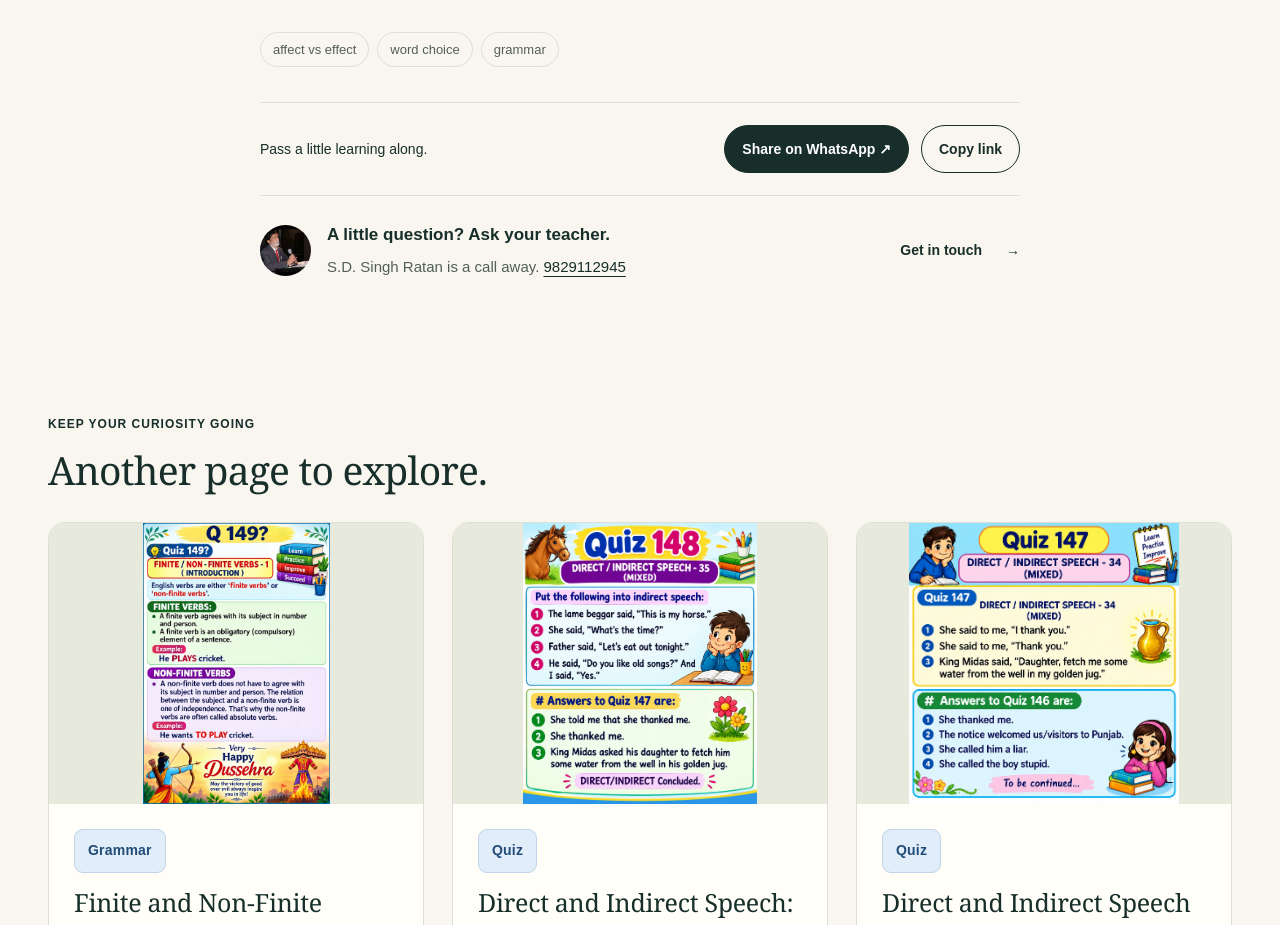
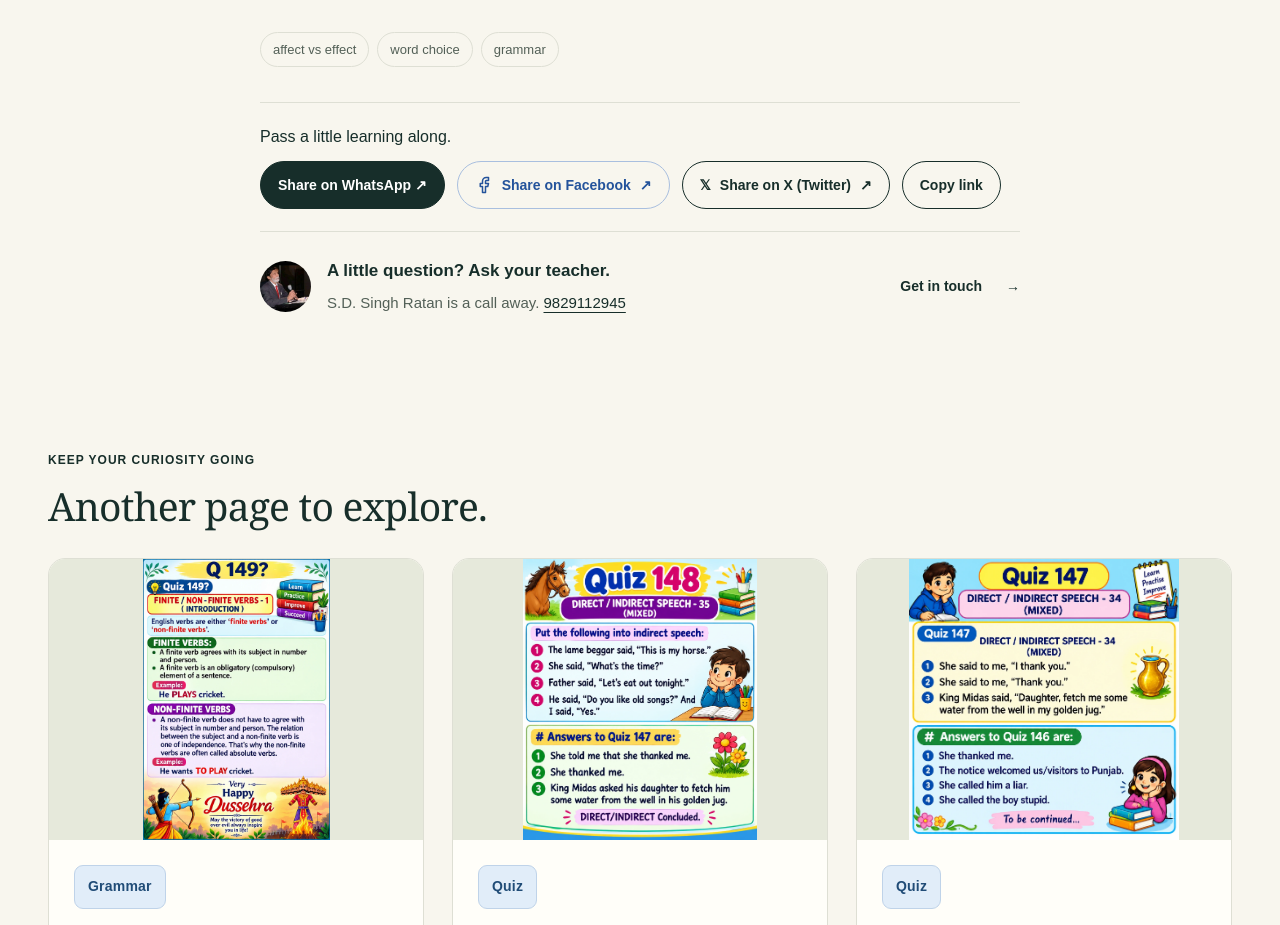
Before and after one commit to riturajratan/gurusclassesofenglish, a Next.js app: page /blog/affect-vs-effect/ in a window 1280 px wide. Shown: the part 2420-3345 px from the top of the page. Built offline with nearby package versions, Linux system fonts and the light colour scheme; no server answers.

Commit message:
feat: add Facebook and Twitter lesson sharing

```diff
--- a/app/learning.css
+++ b/app/learning.css
@@ -171,3 +171,10 @@ a.category-badge:hover { text-decoration: underline; text-underline-offset: 3px;
   .brand-logo { width: 52px; height: 52px; padding: 2px; border-radius: 9px; }
   .brand-wordmark, .brand-wordmark > span { font-size: 18px; line-height: 1.2; letter-spacing: -.2px; }
 }
+.share-row > span { flex-basis: 100%; font-size: 16px; }
+.share-row .button { gap: 9px; }
+.share-facebook { color: #24539b; border-color: #a9bfdf; }
+.share-twitter { color: var(--ink); }
+@media (max-width: 480px) {
+  .share-row .button { width: 100%; justify-content: center; min-height: 48px; }
+}
--- a/components/ShareLesson.tsx
+++ b/components/ShareLesson.tsx
@@ -1,5 +1,6 @@
 'use client';
 import { useState } from 'react';
+import { Facebook } from 'lucide-react';
 export default function ShareLesson({ title, url }: { title: string; url: string }) {
   const [copied, setCopied] = useState(false);
   const [error, setError] = useState('');
@@ -25,6 +26,22 @@ export default function ShareLesson({ title, url }: { title: string; url: string
         >
           Share on WhatsApp ↗
         </a>
+        <a
+          className="button button-small button-outline share-facebook"
+          href={`https://www.facebook.com/sharer/sharer.php?u=${encodeURIComponent(url)}`}
+          target="_blank"
+          rel="noopener noreferrer"
+        >
+          <Facebook size={18} aria-hidden="true" /> Share on Facebook <span aria-hidden="true">↗</span>
+        </a>
+        <a
+          className="button button-small button-outline share-twitter"
+          href={`https://twitter.com/intent/tweet?text=${encodeURIComponent(title)}&url=${encodeURIComponent(url)}`}
+          target="_blank"
+          rel="noopener noreferrer"
+        >
+          <span aria-hidden="true">𝕏</span> Share on X (Twitter) <span aria-hidden="true">↗</span>
+        </a>
         <button className="button button-small button-outline" onClick={copy}>
           {copied ? 'Link copied ✓' : 'Copy link'}
         </button>
```
